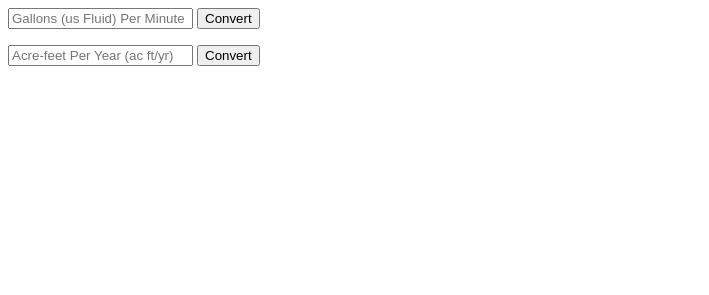
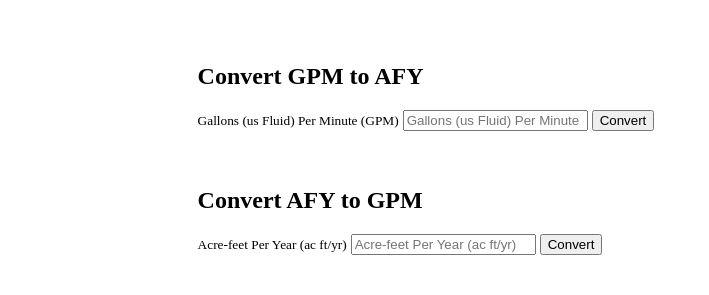
Before and after one commit to hunterkorvis/GPM-Conversion, a plain HTML site: page index.html in a window 1280 px wide. Shown: the whole page, without its empty margins (0-709 px from the left). Drawn offline with Linux system fonts and the light colour scheme.

Commit message:
Add css file, refactor main.js

```diff
--- a/index.html
+++ b/index.html
@@ -2,15 +2,26 @@
 <html>
 <head>
   <title>GPM Converter</title>
+  <link rel="stylesheet" href="main.css">
   <script src="main.js"></script>
 </head>
 <body>
-  <input type="text" placeholder="Gallons (us Fluid) Per Minute (GPM)" id="GPMInput" />
-  <button onclick="handleConversion()" id="ConvertBtn">Convert</button>
-  <p id="Result"></p>
+  <main>
+    <section id="GPM">
+      <h1>Convert GPM to AFY</h1>
+      <small>Gallons (us Fluid) Per Minute (GPM)</small>
+      <input type="text" placeholder="Gallons (us Fluid) Per Minute (GPM)" />
+      <button>Convert</button>
+      <p></p>
+    </section>
 
-  <input type="text" placeholder="Acre-feet Per Year (ac ft/yr)" id="AFYInput" />
-  <button onclick="handleConversion2()" id="ConvertBtn2">Convert</button>
-  <p id="Result2"></p>
+    <section id="AFY">
+      <h1>Convert AFY to GPM</h1>
+      <small>Acre-feet Per Year (ac ft/yr)</small>
+      <input type="text" placeholder="Acre-feet Per Year (ac ft/yr)" />
+      <button>Convert</button>
+      <p></p>
+    </section>
+  </main>
 </body>
 </html>
--- /dev/null
+++ b/main.css
@@ -0,0 +1,8 @@
+main {
+  margin: 5% 15%;
+}
+
+p {
+  min-height: 20px;
+  color: green;
+}
--- a/main.js
+++ b/main.js
@@ -1,27 +1,33 @@
-function handleConversion () {
-  var gpmInput = document.getElementById('GPMInput');
-  var result = document.getElementById('Result');
+function handleConversion (id, conversionFunction, message) {
 
-  var gpm = gpmInput.value;
-      result.innerHTML = 'Acre-feet Per Year (ac ft/yr): ' + convert(gpm);
+  // getElementsByTagName returns an array
+  // we know we only have one element of this tag type so we take the first item in the array [0]
 
+  var element = document.getElementById(id);
+  var input = element.getElementsByTagName('input')[0];
+  var button = element.getElementsByTagName('button')[0];
+  var result = element.getElementsByTagName('p')[0];
+
+  // tell the button what function to use when clicked
+  button.onclick = function () {
+    result.innerHTML = message + conversionFunction(input.value);
+  };
 }
 
-function handleConversion2 () {
-  var AFYInput = document.getElementById('AFYInput');
-  var result2 = document.getElementById('Result2');
-
-  var afy = AFYInput.value;
-      result2.innerHTML = 'Gallons (us Fluid) Per Minute (GPM): ' + convert2(afy);
-
+function gpmToAfy (gpm) {
+  return (gpm * 1.61408).toFixed(5);
 }
 
-function convert (value) {
-  // conversion function
-  return (value * 1.61408).toFixed(5);
+function afyToGpm (afy) {
+  return (afy * 0.61955).toFixed(5);
 }
 
-function convert2 (value2) {
-  // conversion function
-  return (value2 * 0.61955).toFixed(5);
-}
+// Get elements once DOM has loaded
+// Sometimes the JS fires before the DOM is fully loaded, so we wait for the DOM to tell us it's ready
+document.addEventListener('DOMContentLoaded', function () {
+
+  // handleConversion takes ID, function, message
+  handleConversion('GPM', gpmToAfy, 'Acre-feet Per Year (ac ft/yr): ');
+  handleConversion('AFY', afyToGpm, 'Gallons (us Fluid) Per Minute (GPM): ');
+
+}, false);
```
